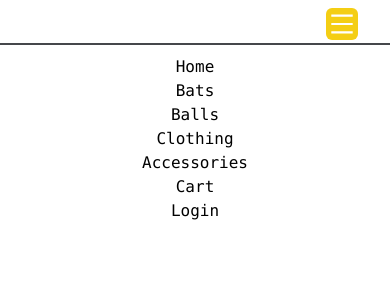
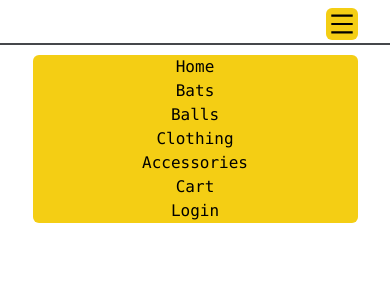
Before and after one commit to dev-lavv/sports_e-commerce, a React (Vite) app in the folder client/: page / in a window 390 px wide. Both pictures are taken after a click on the button 341 px from the left and 24 px from the top of the page. Shown: the top 300 px of the page. Built offline with nearby package versions, Linux system fonts and the light colour scheme.

Commit message:
v0.0
Drop down menu

```diff
--- a/client/src/components/Header.jsx
+++ b/client/src/components/Header.jsx
@@ -82,7 +82,7 @@ const Header = () => {
             >
               <MenuOutlined
                 className={`text-2xl rounded-md py-1 px-1 ${
-                  mobileMenu ? "bg-custom-yellow text-white" : 'bg-white text-black'
+                  mobileMenu ? "bg-custom-yellow" : 'bg-white text-black'
                 }`}
               />
             </button>
@@ -91,7 +91,7 @@ const Header = () => {
         {
           //mobile drop down
         }
-        <div className={`sticky mt-[15px] bg-white w-full lg:hidden ${mobileMenu ? 'block' : 'hidden'}`}>
+        <div className={`sticky mt-[15px] bg-custom-yellow rounded-md w-full lg:hidden ${mobileMenu ? 'block' : 'hidden'}`}>
           <ul className='text-center font-mono'>
             <li>
             Home
```
